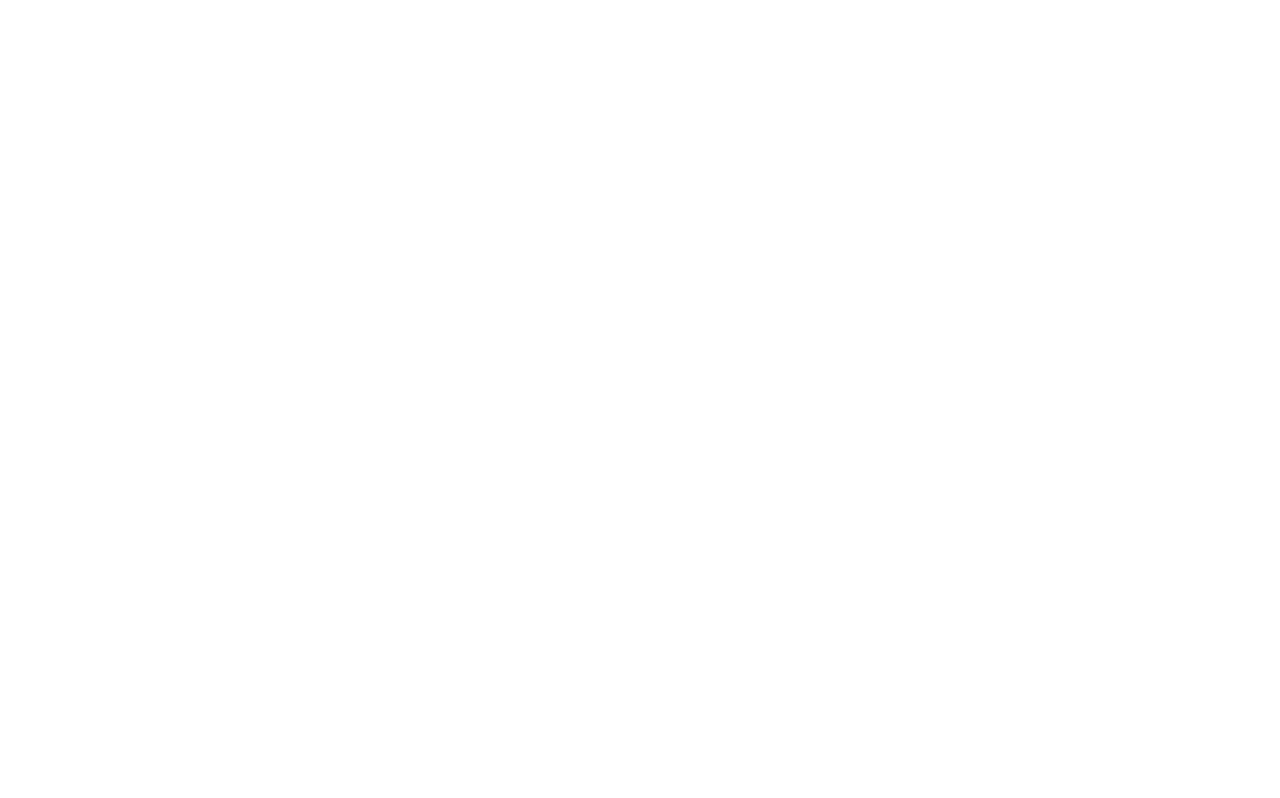
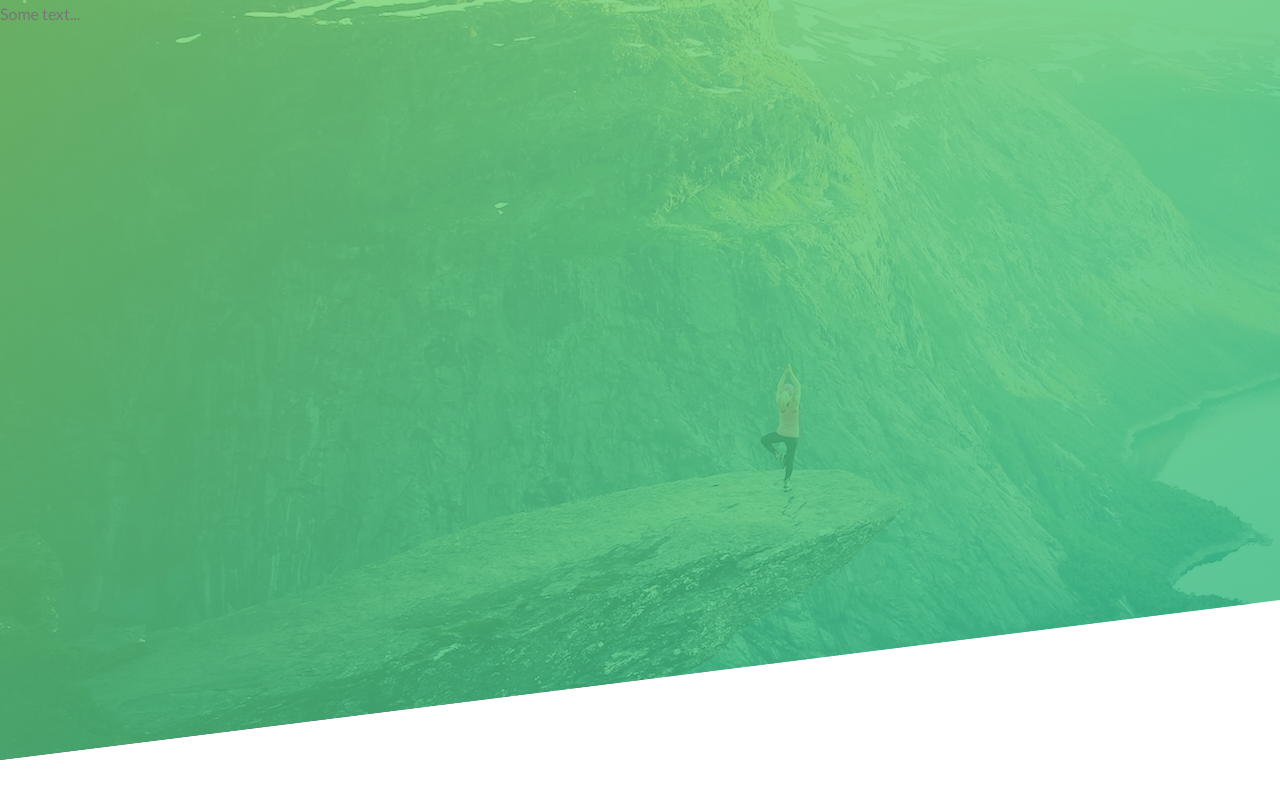
Before and after one commit to asanzdj/sass-course-natours, a plain HTML site: page index.html in a window 1280 px wide. Drawn offline with Linux system fonts and the light colour scheme.

Commit message:
Made header with hero image

```diff
--- a/css/style.css
+++ b/css/style.css
@@ -6,3 +6,25 @@ Medium green: #55c57a
 Dark green: #28b485
 
 */
+
+* {
+    box-sizing: border-box;
+    margin: 0;
+    padding: 0;
+}
+
+body {
+    color: #777;
+    font-family: "Lato", sans-serif;
+    font-size: 16px;
+    font-weight: 400;
+    line-height: 1.7;
+}
+
+.Header {
+    background-position: top;
+    background-size: cover;
+    background: linear-gradient(to right bottom, rgba(126, 213, 111, 0.8), rgba(40, 180, 131, 0.8)), url('../img/hero.jpg');
+    clip-path: polygon(0 0, 100% 0, 100% 75vh, 0 100%);
+    height: 95vh;
+}
--- a/index.html
+++ b/index.html
@@ -11,5 +11,8 @@
         <title>Natours | Exciting tours for adventurous people</title>
     </head>
     <body>
+        <header class="Header">
+            Some text...
+        </header>
     </body>
 </html>
```
